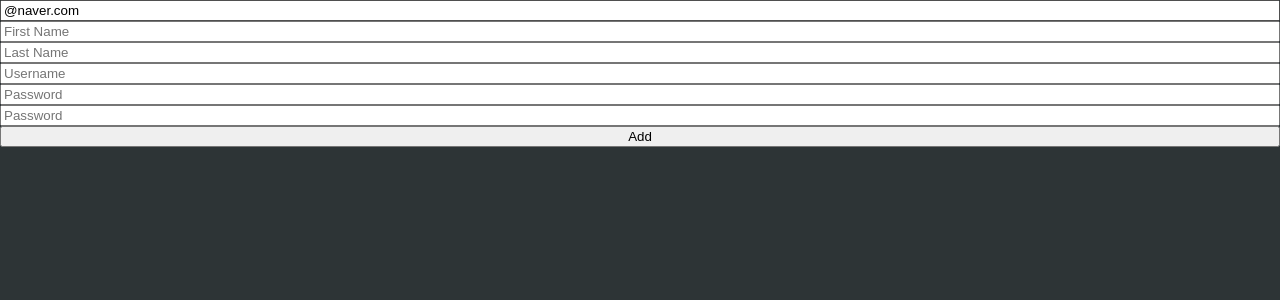
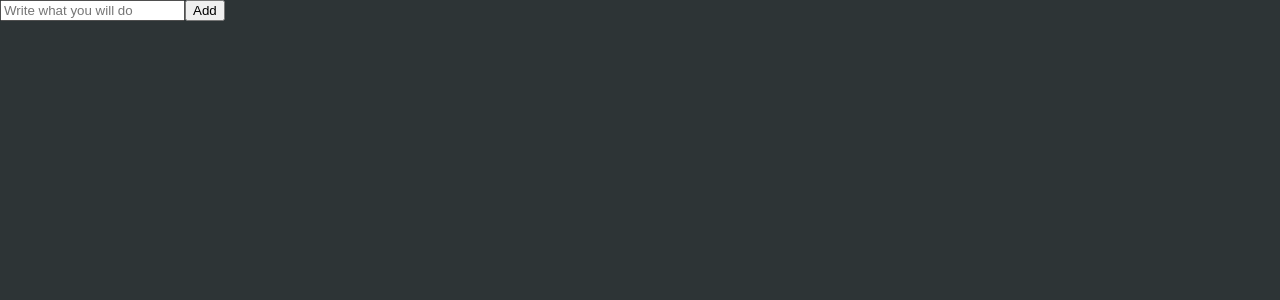
Before and after one commit to HBSPS/React-ToDo, a React (Create React App) app: page / in a window 1280 px wide. Shown: the top 300 px of the page. Built offline with nearby package versions, Linux system fonts and the light colour scheme.

Commit message:
:tada: Start a ToDoList
ToDo 리스트 시작

```diff
--- a/src/App.tsx
+++ b/src/App.tsx
@@ -30,7 +30,7 @@
   }
   body {
     line-height: 1;
-    transition: background-color .2s ease-in-out;
+    // transition: background-color .2s ease-in-out;
   }
   ol, ul {
     list-style: none;
--- a/src/ToDoList.tsx
+++ b/src/ToDoList.tsx
@@ -1,67 +1,19 @@
 import { useForm } from "react-hook-form";
 
-/*
+interface IForm {
+    toDo: string;
+};
+
 function ToDoList() {
-    const [toDo, setToDo] = useState("");
-    const [toDoError, setToDoError] = useState("");
-    const onChange = (event: React.FormEvent<HTMLInputElement>) => {
-        const { currentTarget: { value } } = event;
-        setToDoError("");
-        setToDo(value);
-    };
-    const onSubmit = (event: React.FormEvent<HTMLFormElement>) => {
-        event.preventDefault();
-        if (toDo.length < 11) {
-            return setToDoError("To do should be longer than 10")
-        };
-        console.log("submit");
+    const { register, handleSubmit, setValue } = useForm<IForm>();
+    const handleValid = (data: IForm) => {
+        console.log("add to do", data.toDo);
+        setValue("toDo", "");
     };
     return (
         <div>
-            <form onSubmit={onSubmit}>
-                <input onChange={onChange} value={toDo} placeholder="Write what you will do" />
-                <button>Add</button>
-                {toDoError !== "" ? toDoError : null}
-            </form>
-        </div>
-    );
-};
-*/
-
-interface IForm {
-    Email: string;
-    FirstName: string;
-    LastName: string;
-    Username: string;
-    Password1: string;
-    Password2: string;
-
-    extraError?: string;
-};
-
-function ToDoList() {
-    const { register, handleSubmit, formState: { errors }, setError } = useForm<IForm>({
-        defaultValues: {
-            Email: "@naver.com"
-        }
-    });
-    const onValid = (data: IForm) => {
-        if (data.Password1 !== data.Password2) {
-            setError("Password2", { message: "Passwords are not the same" }, { shouldFocus: true });
-        };
-        setError("extraError", { message: "Server Offline." });
-    };
-    return (
-        <div>
-            <form onSubmit={handleSubmit(onValid)} style={{display:"flex", flexDirection: "column"}}>
-                <input {...register("Email", { required: "Email is Required", pattern: {value: /^[A-Za-z0-9._%+-]+@naver.com/, message: "Only 'naver.com' is allowd"} })} placeholder="Email" />
-                <span>{errors?.Email?.message}</span>
-                <input {...register("FirstName")} placeholder="First Name" />
-                <input {...register("LastName")} placeholder="Last Name" />
-                <input {...register("Username")} placeholder="Username" />
-                <input {...register("Password1")} placeholder="Password" />
-                <input {...register("Password2")} placeholder="Password" />
-                <span>{errors?.Password2?.message}</span>
+            <form onSubmit={handleSubmit(handleValid)}>
+                <input {...register("toDo", {required: "Please write a To Do"})} placeholder="Write what you will do" />
                 <button>Add</button>
             </form>
         </div>
```
